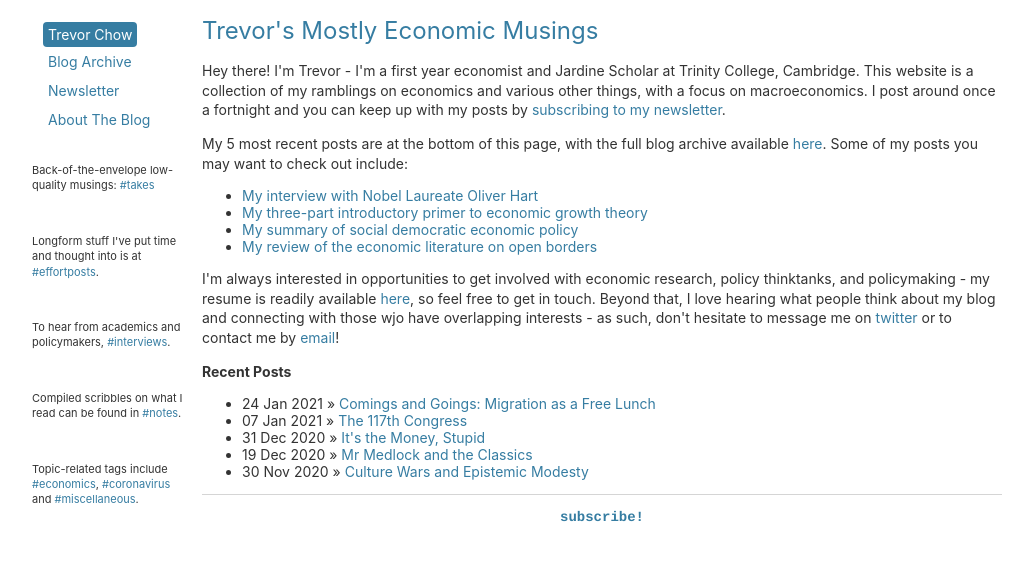
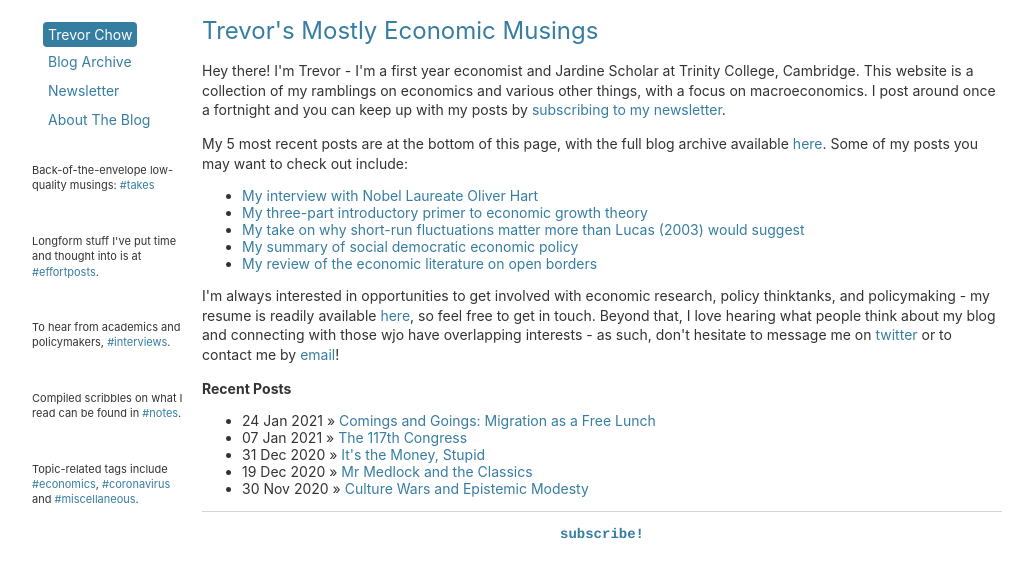
Before and after one commit to tmychow/tmychow.github.io, a Jekyll site: the page built from index.html, in a window 1280 px wide. Shown: the top 578 px of the page, without its empty margins (28-1054 px from the left). Built offline with Jekyll 4.4.1, drawn with Linux system fonts in a browser that asks for light colours.

Commit message:
Update index.html

```diff
--- a/index.html
+++ b/index.html
@@ -8,6 +8,7 @@ title: Trevor's Mostly Economic Musings
 	<ul>
 		<li> <a href="https://tmychow.com/blog/2020/05/14/a-conversation-with-nobel-laureate-oliver-hart">My interview with Nobel Laureate Oliver Hart</a> </li>
 		<li> <a href="https://tmychow.com/blog/2020/07/02/growth-a-primer-in-three-parts">My three-part introductory primer to economic growth theory</a> </li>
+		<li> <a href="https://tmychow.com/blog/2020/11/15/why-bob-lucas-was-wrong">My take on why short-run fluctuations matter more than Lucas (2003) would suggest</a> </li>
 		<li> <a href="https://tmychow.com/blog/2020/12/19/mr-medlock-and-the-classics">My summary of social democratic economic policy</a> </li>
 		<li> <a href="https://tmychow.com/blog/2021/01/24/comings-and-goings">My review of the economic literature on open borders</a> </li>
 	</ul>
```
